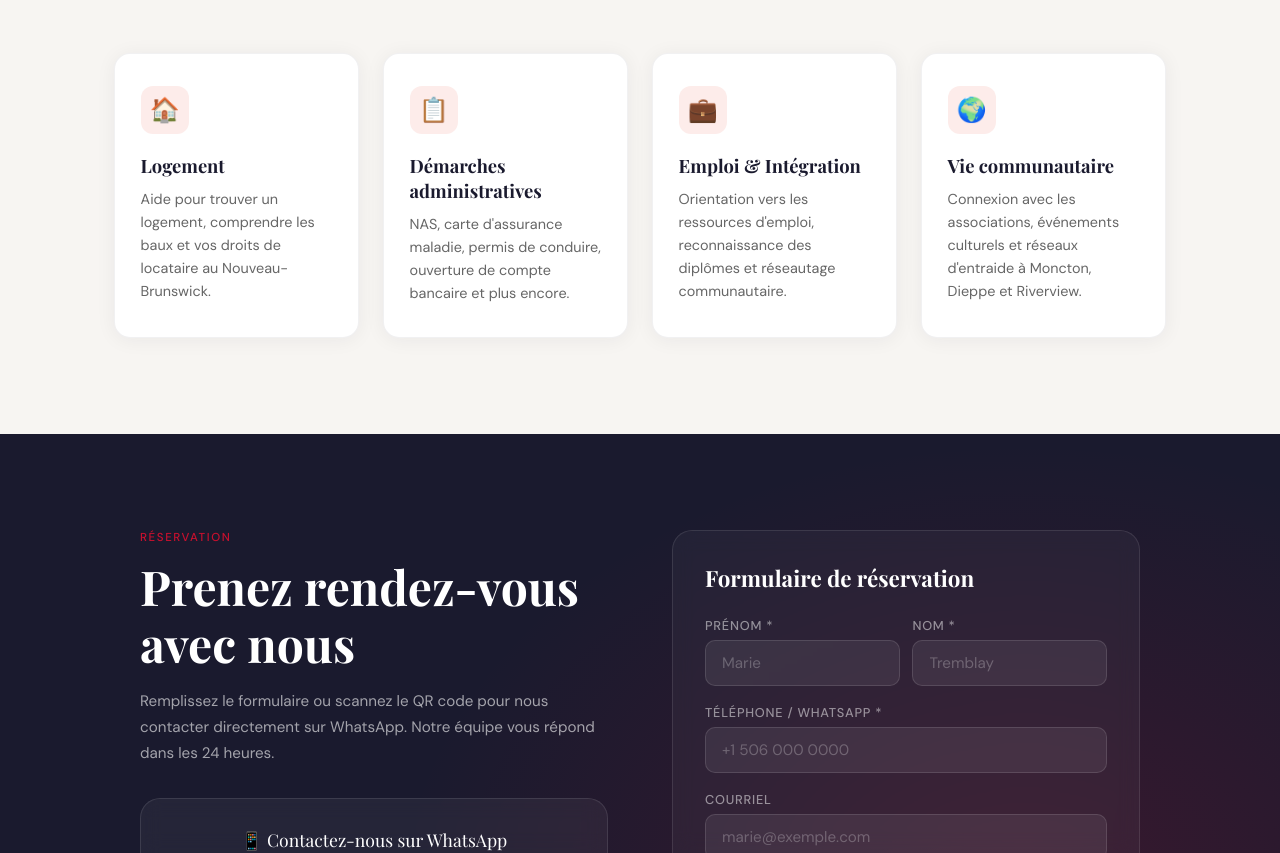
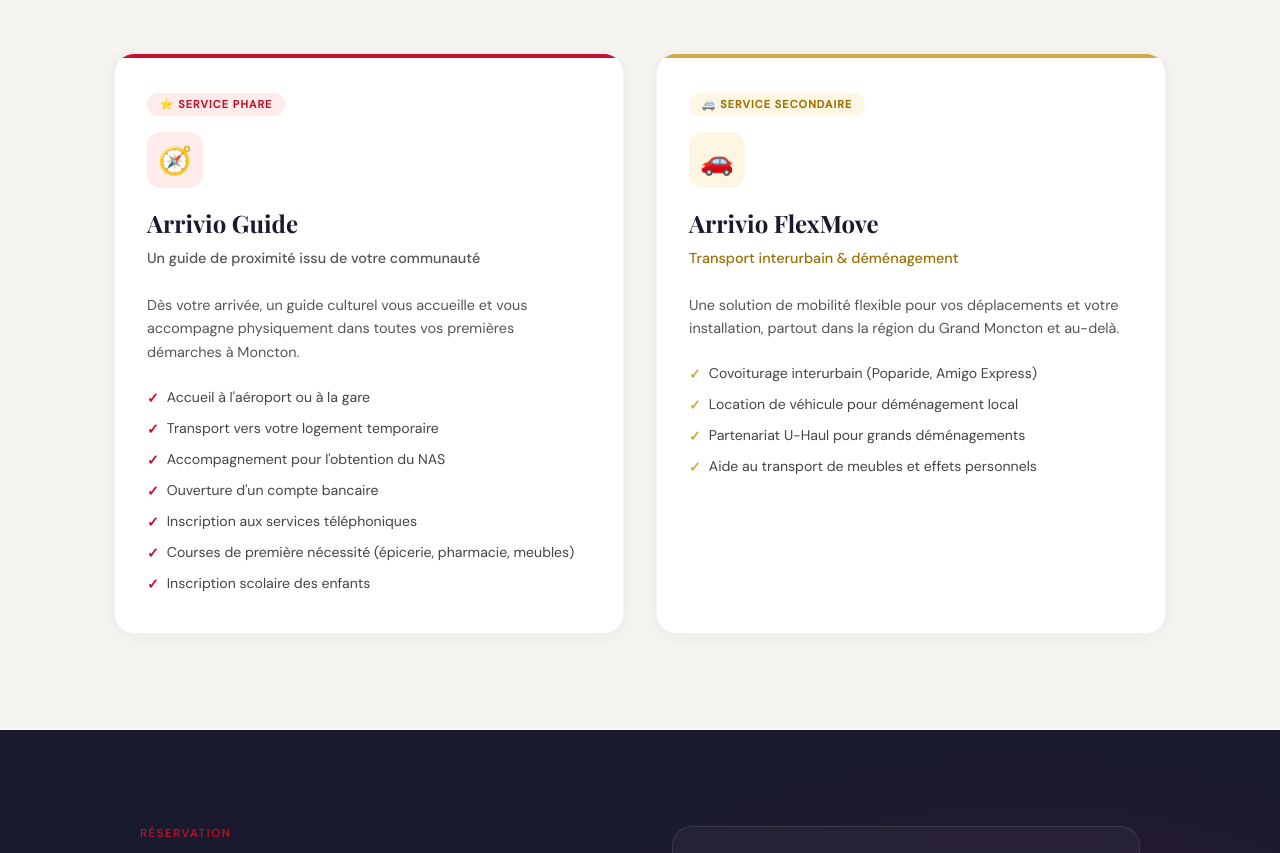
Before and after one commit to Salamatou2026/arrivio-site, a plain HTML site: page index.html in a window 1280 px wide. Shown: the part 1042-1895 px from the top of the page. Drawn offline with nearby package versions, Linux system fonts and the light colour scheme; a script that the page names is missing; a web font is replaced by a local one.

Commit message:
Mise à jour formules Arrivio Guide et FlexMove

```diff
--- a/index.html
+++ b/index.html
@@ -184,41 +184,103 @@
 
     .cards {
       display: grid;
-      grid-template-columns: repeat(auto-fit, minmax(220px, 1fr));
-      gap: 1.5rem;
+      grid-template-columns: repeat(auto-fit, minmax(320px, 1fr));
+      gap: 2rem;
     }
 
     .card {
       background: var(--white);
-      border-radius: 16px;
-      padding: 2rem 1.6rem;
+      border-radius: 20px;
+      padding: 2.4rem 2rem;
       box-shadow: 0 2px 20px rgba(26,26,46,0.06);
       border: 1px solid rgba(26,26,46,0.06);
       transition: transform 0.25s, box-shadow 0.25s;
+      position: relative;
+      overflow: hidden;
     }
+    .card::before {
+      content: '';
+      position: absolute;
+      top: 0; left: 0; right: 0;
+      height: 4px;
+      background: var(--maple);
+    }
+    .card.secondary::before { background: var(--gold); }
     .card:hover { transform: translateY(-4px); box-shadow: 0 8px 32px rgba(26,26,46,0.1); }
 
+    .card-badge {
+      display: inline-block;
+      font-size: 0.68rem;
+      font-weight: 600;
+      letter-spacing: 0.1em;
+      text-transform: uppercase;
+      padding: 0.3rem 0.8rem;
+      border-radius: 100px;
+      margin-bottom: 1rem;
+      background: var(--maple-light);
+      color: var(--maple);
+    }
+    .card.secondary .card-badge {
+      background: #FDF6E3;
+      color: #9A7000;
+    }
+
     .card-icon {
-      width: 48px; height: 48px;
+      width: 56px; height: 56px;
       background: var(--maple-light);
-      border-radius: 12px;
+      border-radius: 14px;
       display: flex; align-items: center; justify-content: center;
       margin-bottom: 1.2rem;
-      font-size: 1.5rem;
+      font-size: 1.7rem;
     }
+    .card.secondary .card-icon { background: #FDF6E3; }
 
     .card h3 {
       font-family: 'Playfair Display', serif;
-      font-size: 1.15rem;
-      margin-bottom: 0.6rem;
+      font-size: 1.5rem;
+      margin-bottom: 0.5rem;
       color: var(--ink);
     }
 
+    .card-tagline {
+      font-size: 0.88rem;
+      color: var(--maple);
+      font-weight: 500;
+      margin-bottom: 1.2rem;
+    }
+    .card.secondary .card-tagline { color: #9A7000; }
+
     .card p {
       font-size: 0.9rem;
-      color: #666;
-      line-height: 1.6;
+      color: #555;
+      line-height: 1.65;
+      margin-bottom: 1.4rem;
     }
+
+    .card-list {
+      list-style: none;
+      display: flex;
+      flex-direction: column;
+      gap: 0.55rem;
+    }
+
+    .card-list li {
+      font-size: 0.88rem;
+      color: #444;
+      display: flex;
+      align-items: flex-start;
+      gap: 0.5rem;
+      line-height: 1.5;
+    }
+
+    .card-list li::before {
+      content: '✓';
+      color: var(--maple);
+      font-weight: 700;
+      flex-shrink: 0;
+      margin-top: 1px;
+    }
+    .card.secondary .card-list li::before { color: var(--gold); }
 
     /* ── BOOKING SECTION ─────────────────────── */
     .booking-section {
@@ -445,26 +507,40 @@
   <h2 class="section-title">Un accompagnement complet,<br>à chaque étape</h2>
 
   <div class="cards">
+
+    <!-- Arrivio Guide -->
     <div class="card">
-      <div class="card-icon">🏠</div>
-      <h3>Logement</h3>
-      <p>Aide pour trouver un logement, comprendre les baux et vos droits de locataire au Nouveau-Brunswick.</p>
+      <span class="card-badge">⭐ Service phare</span>
+      <div class="card-icon">🧭</div>
+      <h3>Arrivio Guide</h3>
+      <p class="card-tagline">Un guide de proximité issu de votre communauté</p>
+      <p>Dès votre arrivée, un guide culturel vous accueille et vous accompagne physiquement dans toutes vos premières démarches à Moncton.</p>
+      <ul class="card-list">
+        <li>Accueil à l'aéroport ou à la gare</li>
+        <li>Transport vers votre logement temporaire</li>
+        <li>Accompagnement pour l'obtention du NAS</li>
+        <li>Ouverture d'un compte bancaire</li>
+        <li>Inscription aux services téléphoniques</li>
+        <li>Courses de première nécessité (épicerie, pharmacie, meubles)</li>
+        <li>Inscription scolaire des enfants</li>
+      </ul>
     </div>
-    <div class="card">
-      <div class="card-icon">📋</div>
-      <h3>Démarches administratives</h3>
-      <p>NAS, carte d'assurance maladie, permis de conduire, ouverture de compte bancaire et plus encore.</p>
+
+    <!-- Arrivio FlexMove -->
+    <div class="card secondary">
+      <span class="card-badge">🚐 Service secondaire</span>
+      <div class="card-icon">🚗</div>
+      <h3>Arrivio FlexMove</h3>
+      <p class="card-tagline">Transport interurbain & déménagement</p>
+      <p>Une solution de mobilité flexible pour vos déplacements et votre installation, partout dans la région du Grand Moncton et au-delà.</p>
+      <ul class="card-list">
+        <li>Covoiturage interurbain (Poparide, Amigo Express)</li>
+        <li>Location de véhicule pour déménagement local</li>
+        <li>Partenariat U-Haul pour grands déménagements</li>
+        <li>Aide au transport de meubles et effets personnels</li>
+      </ul>
     </div>
-    <div class="card">
-      <div class="card-icon">💼</div>
-      <h3>Emploi & Intégration</h3>
-      <p>Orientation vers les ressources d'emploi, reconnaissance des diplômes et réseautage communautaire.</p>
-    </div>
-    <div class="card">
-      <div class="card-icon">🌍</div>
-      <h3>Vie communautaire</h3>
-      <p>Connexion avec les associations, événements culturels et réseaux d'entraide à Moncton, Dieppe et Riverview.</p>
-    </div>
+
   </div>
 </section>
 
@@ -523,11 +599,10 @@
             <label>Type d'accompagnement *</label>
             <select id="service" required>
               <option value="" disabled selected>Choisir un service…</option>
-              <option value="Logement">🏠 Logement</option>
-              <option value="Démarches administratives">📋 Démarches administratives</option>
-              <option value="Emploi et intégration">💼 Emploi &amp; Intégration</option>
-              <option value="Vie communautaire">🌍 Vie communautaire</option>
-              <option value="Autre">❓ Autre / Je ne sais pas encore</option>
+              <option value="Arrivio Guide">🧭 Arrivio Guide – Accompagnement à l'arrivée</option>
+              <option value="Arrivio FlexMove">🚗 Arrivio FlexMove – Transport & déménagement</option>
+              <option value="Les deux services">✨ Les deux services</option>
+              <option value="Je ne sais pas encore">❓ Je ne sais pas encore</option>
             </select>
           </div>
 
```
